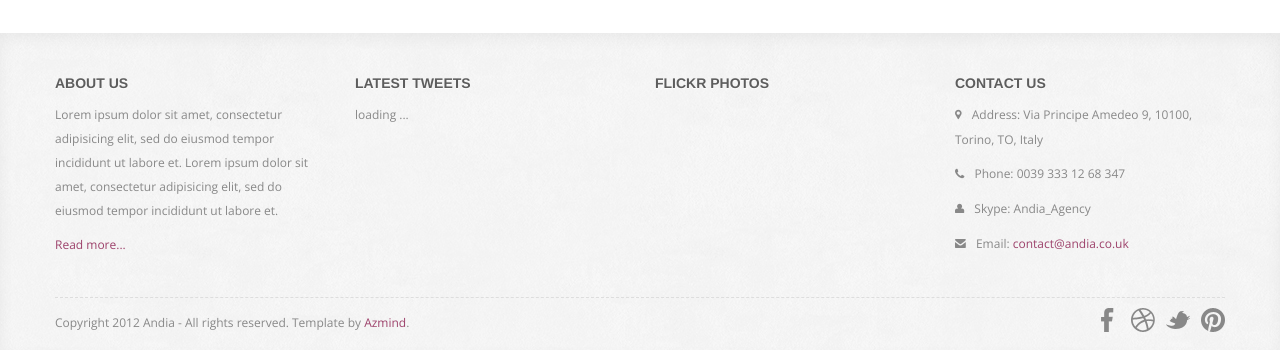
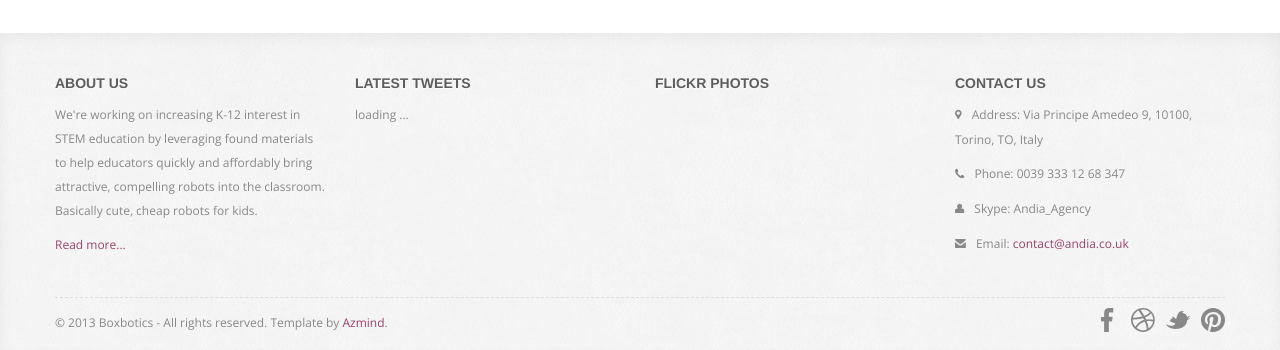
Before and after one commit to paulmand3l/boxbotics, a Jekyll site: the page built from index.html, in a window 1280 px wide. Shown: the part 1926-2276 px from the top of the page. Built offline with Jekyll 4.4.1, drawn with Linux system fonts in a browser that asks for light colours; some web fonts are replaced.

Commit message:
About us & copyright

```diff
--- a/_layouts/default.html
+++ b/_layouts/default.html
@@ -74,8 +74,8 @@
                 <div class="row">
                     <div class="widget span3">
                         <h4>About Us</h4>
-                        <p>Lorem ipsum dolor sit amet, consectetur adipisicing elit, sed do eiusmod tempor incididunt ut labore et. Lorem ipsum dolor sit amet, consectetur adipisicing elit, sed do eiusmod tempor incididunt ut labore et.</p>
-                        <p><a href="">Read more...</a></p>
+                        <p>We're working on increasing K-12 interest in STEM education by leveraging found materials to help educators quickly and affordably bring attractive, compelling robots into the classroom.  Basically cute, cheap robots for kids.</p>
+                        <p><a href="/about">Read more...</a></p>
                     </div>
                     <div class="widget span3">
                         <h4>Latest Tweets</h4>
@@ -96,7 +96,7 @@
                 <div class="footer-border"></div>
                 <div class="row">
                     <div class="copyright span4">
-                        <p>Copyright 2012 Andia - All rights reserved. Template by <a href="http://azmind.com">Azmind</a>.</p>
+                        <p>&copy; 2013 Boxbotics - All rights reserved. Template by <a href="http://azmind.com">Azmind</a>.</p>
                     </div>
                     <div class="social span8">
                         <a class="facebook" href=""></a>
```
